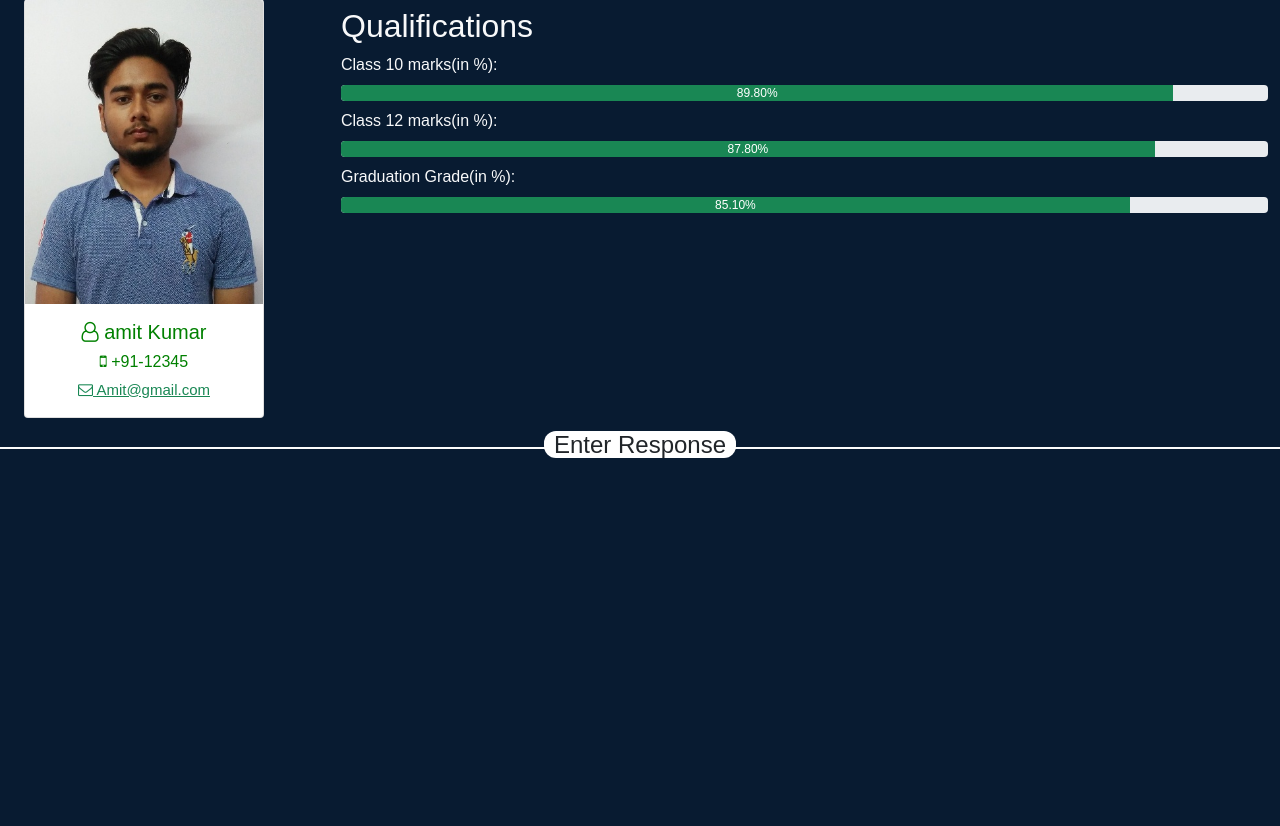
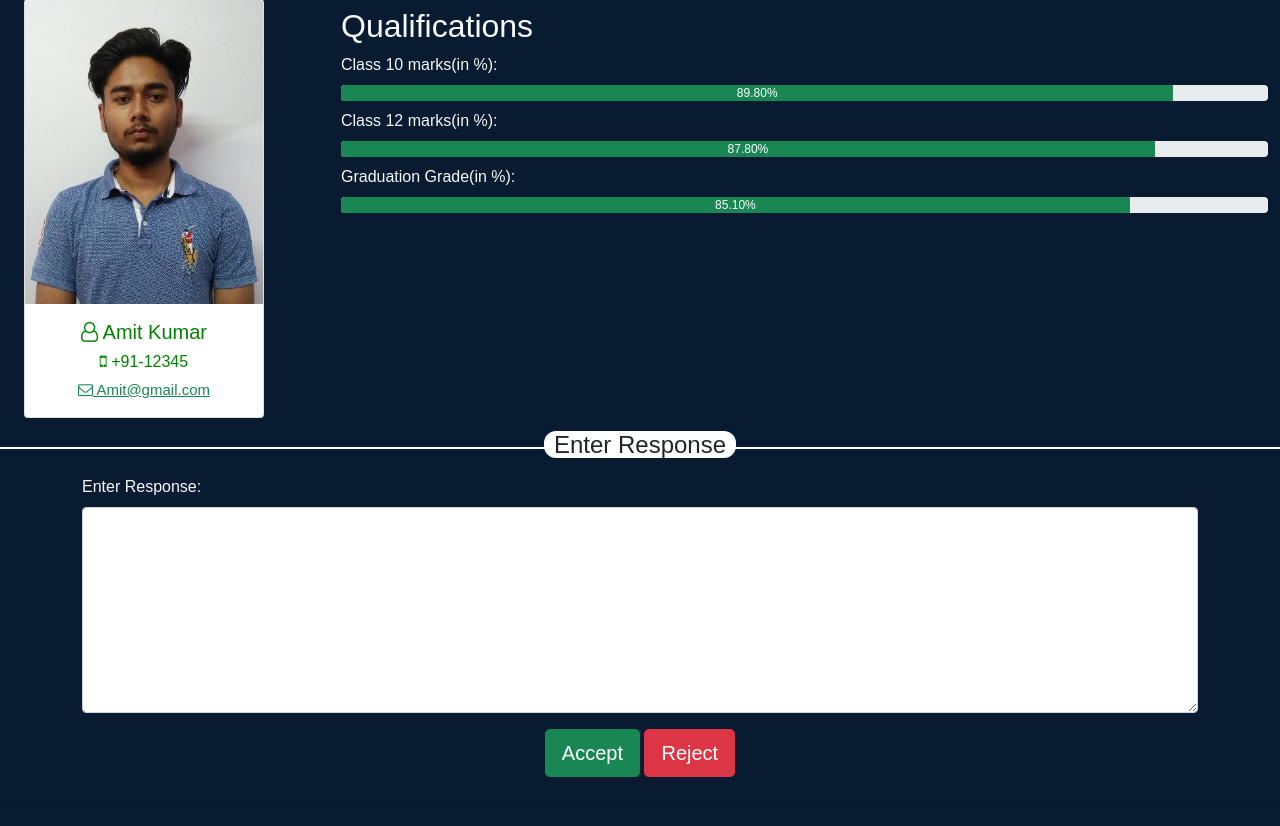
Before and after one commit to sumitverma007/GET-HIRED, a Django app: template templates/EMPLOYER/send-response.html in a window 1280 px wide. Shown: the part 59-885 px from the top of the page. Before the commit the page ends 517 px from the top, so only its background shows below. Run offline with Django 3.2, Linux system fonts and the light colour scheme; the template is opened without the code that fills it: values that come from a table or form of the project are taken from there, others are empty; data comes from the database, SQL or seed files in the repository; both versions use the stored data as it was after the commit; some libraries are stand-ins or nearby versions.

Commit message:
Completed JOB APPLICATION PAGE

```diff
--- a/BASE/views.py
+++ b/BASE/views.py
@@ -78,7 +78,7 @@ def followemployee(request):
         employer=request.GET.get('employer')
         job_emp_rel=Follow(job_seeker=jobseeker,employer=employer)
         job_emp_rel.save()
-        print(jobseeker,employer)
+        # print(jobseeker,employer)
         data={
             'is_ok':1
         }
--- a/EMPLOYER/urls.py
+++ b/EMPLOYER/urls.py
@@ -11,6 +11,8 @@ urlpatterns = [
     path('publish-jobs/',views.publishjobs,name="publish job"),
     path('delete-job/',views.deletejob,name="delete-job"),
     path('applied-candidate/',views.candidateapplied,name="candidates application"),
+    path('accept-user/',views.acceptuser,name="shortlist"),
+    path('reject-user/',views.rejectuser,name="rejectuser"),
     path('receive-response/<str:slug>/<int:id>/',views.receiveresponse,name="receive response"),
     path('delete-article/article/<int:id>/',views.deletepost,name="delete_post"),
 ]
--- a/JOB/admin.py
+++ b/JOB/admin.py
@@ -1,6 +1,7 @@
 from django.contrib import admin
-from .models import JOB,JOB_APPLICATIONS,APPLICATIONS
+from .models import JOB,JOB_APPLICATIONS,APPLICATIONS,SHORTLISTED
 # Register your models here.
 admin.site.register(JOB)
 admin.site.register(JOB_APPLICATIONS)
 admin.site.register(APPLICATIONS)
+admin.site.register(SHORTLISTED)
--- a/JOB/models.py
+++ b/JOB/models.py
@@ -28,3 +28,8 @@ class JOB_APPLICATIONS(models.Model):
 class APPLICATIONS(models.Model):
     applicant=models.ForeignKey(JOBSEEKER,on_delete=models.CASCADE)
     applicant_job=models.ForeignKey(JOB,on_delete=models.CASCADE)
+
+class SHORTLISTED(models.Model):
+    applicant=models.ForeignKey(JOBSEEKER,on_delete=models.CASCADE)
+    message=models.TextField(null=True,blank=True)
+    applicant_job=models.ForeignKey(JOB,on_delete=models.CASCADE)
--- a/JOB/views.py
+++ b/JOB/views.py
@@ -2,7 +2,7 @@ from django.shortcuts import render,HttpResponse,redirect
 from JOBSEEKER.models import JOBSEEKER,QUALIFICATIONS
 from EMPLOYER.models import EMPLOYER
 from django.contrib.auth.models import User
-from .models import JOB,JOB_APPLICATIONS,APPLICATIONS
+from .models import JOB,JOB_APPLICATIONS,APPLICATIONS,SHORTLISTED
 from django.http import JsonResponse
 # Create your views here.
 def relevant_jobs(request):
@@ -20,10 +20,12 @@ def relevant_jobs(request):
             jobseeker=JOBSEEKER.objects.get(user=request.user)
             all_jobs=JOB.objects.all()
             jobs_applied=APPLICATIONS.objects.filter(applicant=jobseeker)
+            jobs_shortlisted=SHORTLISTED.objects.filter(applicant=jobseeker)
             my_jobs=[]
             for job in jobs_applied:
                 my_jobs.append(job.applicant_job)
-
+            for job in jobs_shortlisted:
+                my_jobs.append(job.applicant_job)
             qualification=QUALIFICATIONS.objects.get(user=request.user)
             valid_job=[]
             for job in all_jobs:
--- a/Next task.txt
+++ b/Next task.txt
@@ -111,3 +111,9 @@ Next to do:
 Designed template for "application response page"
 Next to do:
       1.Handle application response..move application to shortlisted or rejected along with message from employer to jobseekeer
+
+
+31.01.2021
+Handled application response,and completed previous plan ... A new Model --- SHORTLISTED has been created
+Next to do:
+      Design Shortlisted page of employee
--- a/templates/EMPLOYER/my-jobs.html
+++ b/templates/EMPLOYER/my-jobs.html
@@ -87,7 +87,7 @@ active{% endblock jobsactive %}
                url:'/EMPLOYER/delete-job/',
                data:{
                  'job-id':job_id,
-                  'csrfmiddlewaretoken':$('input[name=csrfmiddlewaretoken').val(),
+                  'csrfmiddlewaretoken':$('input[name=csrfmiddlewaretoken]').val(),
                },
 
                dataType:'json',
--- a/templates/EMPLOYER/send-response.html
+++ b/templates/EMPLOYER/send-response.html
@@ -17,7 +17,7 @@ Response
 {% endif %}
 
   <div class="card-body">
-    <h5 class="card-title" style="color:green"><i class="fa fa-user-o" aria-hidden="true"></i> {{application.applicant.first_name}} {{application.applicant.last_name}}</h5>
+    <h5 class="card-title" style="color:green"><i class="fa fa-user-o" aria-hidden="true"></i> {{application.applicant.first_name|title}} {{application.applicant.last_name}}</h5>
     <h6 class="card-title" style="color:green"><i class="fa fa-mobile" aria-hidden="true"></i> +91-{{application.applicant.phone}}</h6>
     <p class="card-text" style="font-size:15px;"><a class="text-success" href="mailto:{{application.applicant.email}}"><i class="fa fa-envelope-o" aria-hidden="true"></i> {{application.applicant.email}}</a></p>
 
@@ -60,5 +60,63 @@ Graduation Grade(in %):
 
 
 <h4 class="line-away "><span>Enter Response</span></h4>
+<div class="container text-light">
+<div class="mb-3 form-group">
+<label for="response-area" class="form-label">Enter Response:</label>
+<textarea class="form-control" id="response-area"  rows="8" required></textarea>
+</div>
+<div class="text-center">
+<form>{% csrf_token %}
+<button type="button" id="accept-user" class="btn btn-success btn-lg">Accept</button>
+<button type="button" id="reject-user" class="btn btn-danger btn-lg">Reject</button>
+</form>
+</div>
+<script>
+$("#accept-user").click(function(){
+let username="{{application.applicant.user.username}}";
+let jobid={{application.applicant_job.job_id}};
+let msg=$('#response-area').val();
 
+
+$.ajax({
+ type:'POST',
+ url:"/EMPLOYER/accept-user/",
+ data:{
+   'username':username,
+   'job_id':jobid,
+   'msg':msg,
+   'csrfmiddlewaretoken':$("input[name='csrfmiddlewaretoken']").val(),
+ },
+ dataType:'json',
+ success:function(data){
+   window.location.href='/EMPLOYER/applied-candidate/';
+ }
+});
+});
+
+$("#reject-user").click(function(){
+let username="{{application.applicant.user.username}}";
+let jobid={{application.applicant_job.job_id}};
+let msg=$('#response-area').val();
+
+  $.ajax({
+      type:'POST',
+      url:'/EMPLOYER/reject-user/',
+      data:{
+        'username':username,
+        'job_id':jobid,
+        'msg':msg,
+        'csrfmiddlewaretoken':$("input[name='csrfmiddlewaretoken']").val(),
+      },
+      dataType:'json',
+      success:function(data){
+          window.location.href="/EMPLOYER/applied-candidate/";
+      }
+  });
+
+});
+</script>
+
+</div>
+<hr class="my-4">
 {% endblock content %}
--- a/templates/JOBSEEKER/home.html
+++ b/templates/JOBSEEKER/home.html
@@ -36,7 +36,9 @@
   {% endfor %}
   {% else %}
 <div class="col-md-8 ml-1 border">
- Please Follow more employee
+ <script>
+ window.location.href='/JOBSEEKER/follow-employee/';
+ </script>
 </div>
   {% endif %}
   <!-- Article post ends here -->
```
Also changed, not shown: EMPLOYER/views.py (+47 -1 lines), JOB/migrations/0005_shortlisted.py (added), db.sqlite3.
